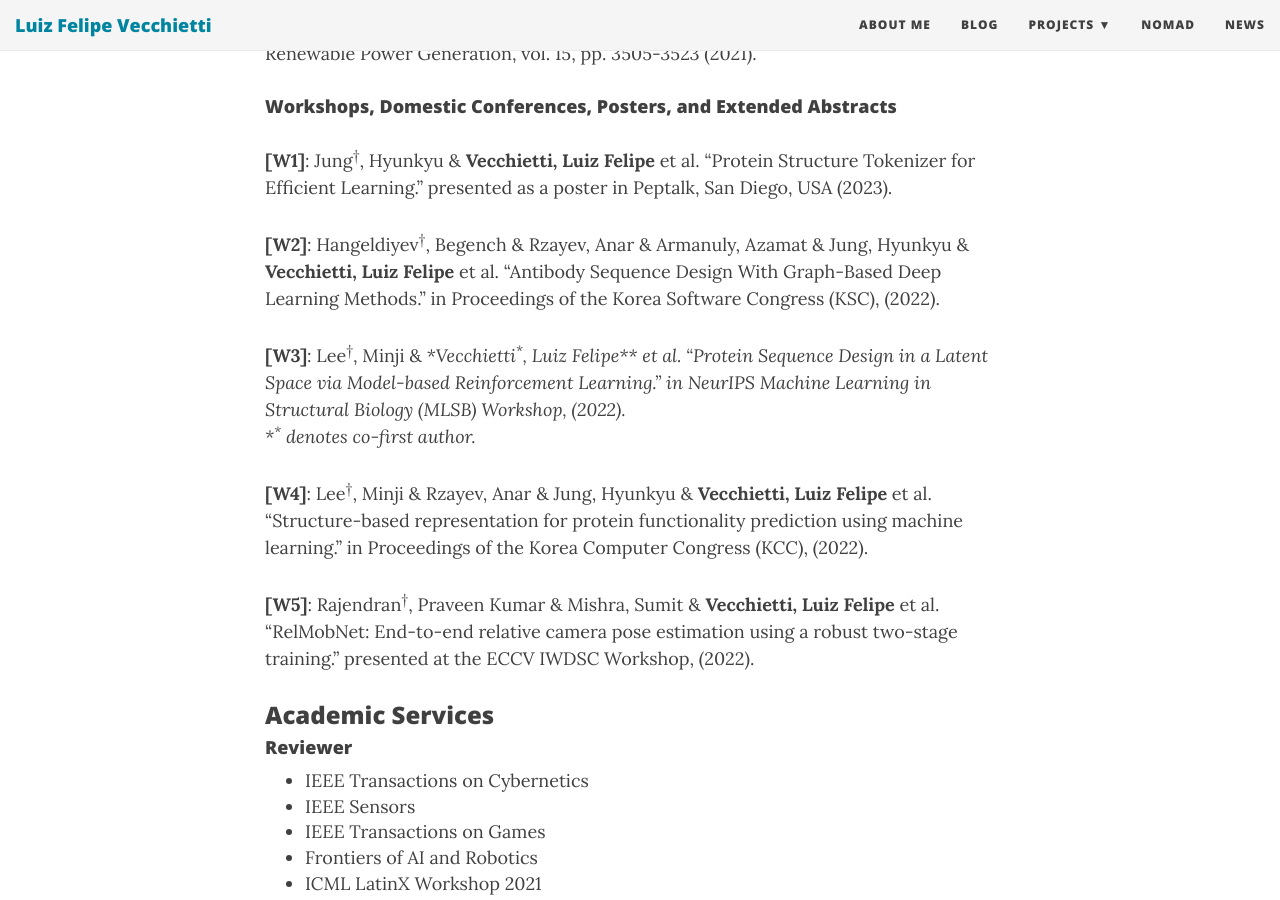
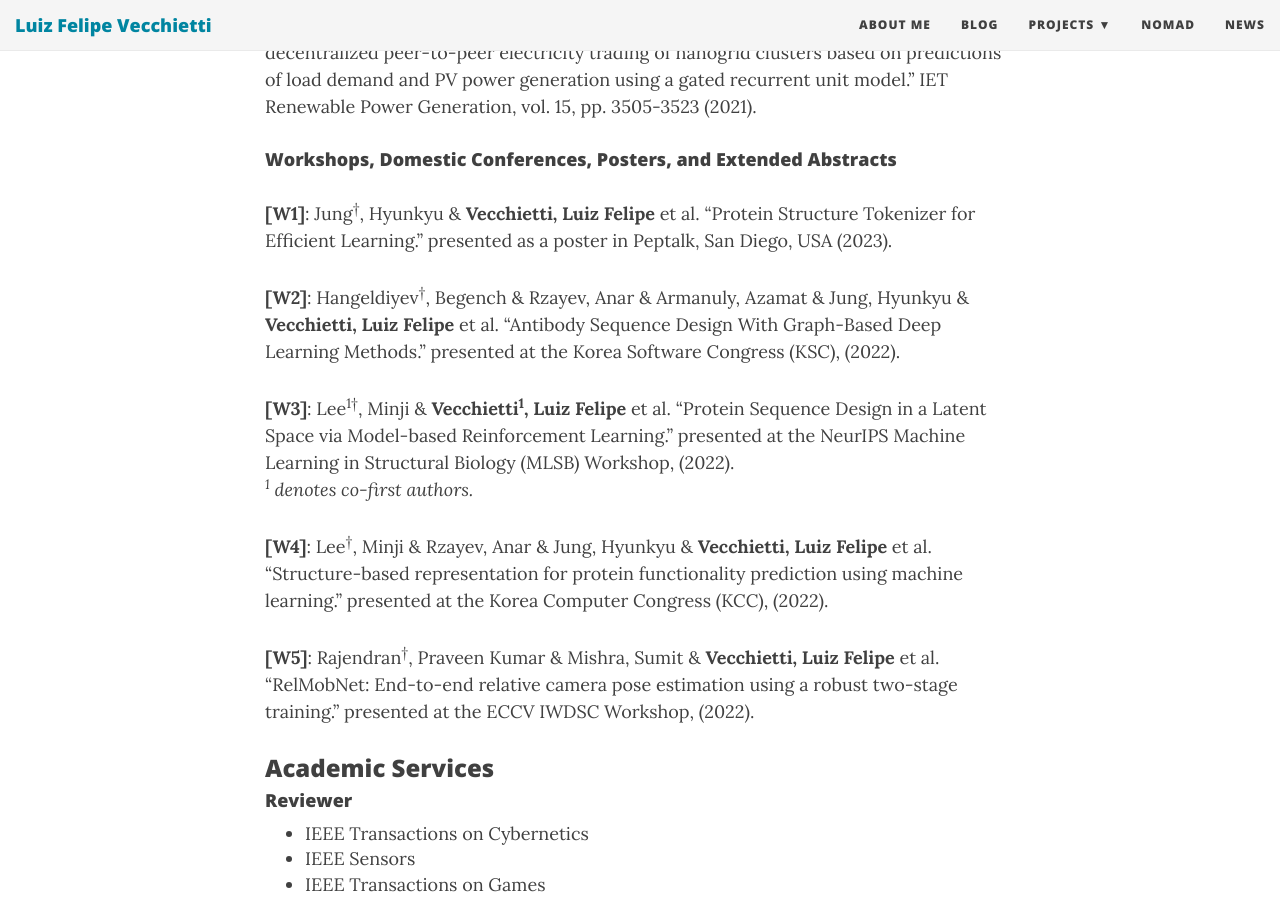
Before and after one commit to lfelipesv/lfelipesv.github.io, a Jekyll site: the page built from aboutme.md, in a window 1280 px wide and 900 px high, scrolled down 3689 px. Built offline with Jekyll 4.4.1, drawn with Linux system fonts in a browser that asks for light colours; nearby versions of some CDN libraries; some of the changed text lies outside the part shown.

Commit message:
small fixes

```diff
--- a/aboutme.md
+++ b/aboutme.md
@@ -92,12 +92,12 @@ My personal interests include traveling, sports (football, kickboxing, skate, sn
 
 **[W1]**: Jung<sup>†</sup>, Hyunkyu & **Vecchietti, Luiz Felipe** et al. "Protein Structure Tokenizer for Efficient Learning." presented as a poster in Peptalk, San Diego, USA (2023).
 
-**[W2]**: Hangeldiyev<sup>†</sup>, Begench & Rzayev, Anar & Armanuly, Azamat & Jung, Hyunkyu & **Vecchietti, Luiz Felipe** et al. "Antibody Sequence Design With Graph-Based Deep Learning Methods." in Proceedings of the Korea Software Congress (KSC), (2022).
+**[W2]**: Hangeldiyev<sup>†</sup>, Begench & Rzayev, Anar & Armanuly, Azamat & Jung, Hyunkyu & **Vecchietti, Luiz Felipe** et al. "Antibody Sequence Design With Graph-Based Deep Learning Methods." presented at the Korea Software Congress (KSC), (2022).
 
-**[W3]**: Lee<sup>†</sup>, Minji & **Vecchietti<sup>*</sup>, Luiz Felipe** et al. "Protein Sequence Design in a Latent Space via Model-based Reinforcement Learning." in NeurIPS Machine Learning in Structural Biology (MLSB) Workshop, (2022).
-*<sup>*</sup> denotes co-first author.*
+**[W3]**: Lee<sup>1</sup><sup>†</sup>, Minji & **Vecchietti<sup>1</sup>, Luiz Felipe** et al. "Protein Sequence Design in a Latent Space via Model-based Reinforcement Learning." presented at the NeurIPS Machine Learning in Structural Biology (MLSB) Workshop, (2022).
+*<sup>1</sup> denotes co-first authors.*
 
-**[W4]**: Lee<sup>†</sup>, Minji & Rzayev, Anar & Jung, Hyunkyu & **Vecchietti, Luiz Felipe** et al. "Structure-based representation for protein functionality prediction using machine learning." in Proceedings of the Korea Computer Congress (KCC), (2022).
+**[W4]**: Lee<sup>†</sup>, Minji & Rzayev, Anar & Jung, Hyunkyu & **Vecchietti, Luiz Felipe** et al. "Structure-based representation for protein functionality prediction using machine learning." presented at the Korea Computer Congress (KCC), (2022).
 
 **[W5]**: Rajendran<sup>†</sup>, Praveen Kumar & Mishra, Sumit & **Vecchietti, Luiz Felipe** et al. "RelMobNet: End-to-end relative camera pose estimation using a robust two-stage training." presented at the ECCV IWDSC Workshop, (2022).
 
```
Also changed, not shown: other parts of aboutme.md (+2 -2 lines).
